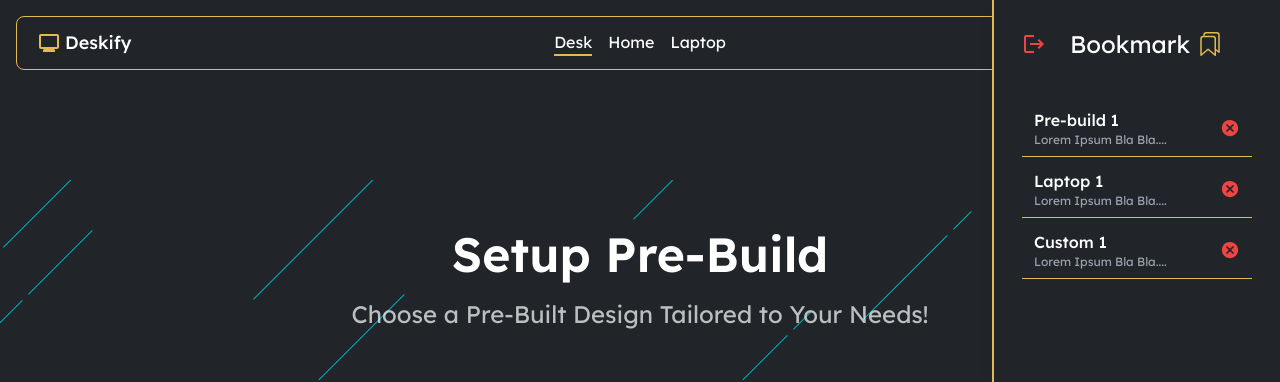
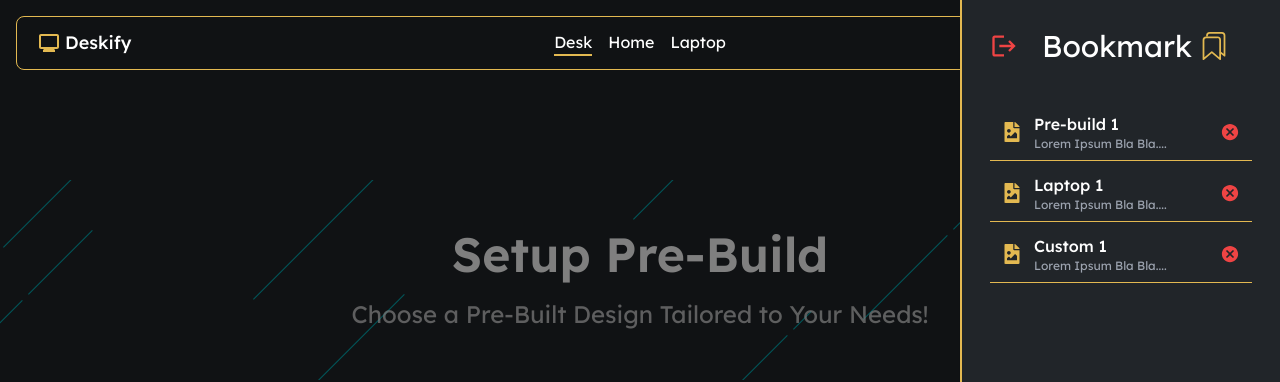
Before and after one commit to kanaee-cloud/deskify-fe, a React (Create React App) app: page /desk in a window 1280 px wide. Both pictures are taken after a click on the button 1231 px from the left and 43 px from the top of the page. Shown: the top 382 px of the page. Built offline with nearby package versions, Linux system fonts and the light colour scheme; no server answers.

Commit message:
perubahan pada sidebar, fix bang

```diff
--- a/src/components/Bookmark.jsx
+++ b/src/components/Bookmark.jsx
@@ -1,39 +1,71 @@
-import React from "react";
+import React, { useState, useEffect } from "react";
 import { IoMdCloseCircle } from "react-icons/io";
 import { MdLogout } from "react-icons/md";
 import { IoBookmarksOutline } from "react-icons/io5";
+import { FaFileImage } from "react-icons/fa";
 
-const Bookmark = ({ onClose }) => {
+const Bookmark = ({ isOpen, onClose }) => {
+  const [isVisible, setIsVisible] = useState(false);
   const bookmarks = [
     { id: 1, name: "Pre-build 1", description: "Lorem Ipsum Bla Bla...." },
     { id: 2, name: "Laptop 1", description: "Lorem Ipsum Bla Bla...." },
     { id: 3, name: "Custom 1", description: "Lorem Ipsum Bla Bla...." },
   ];
 
+  useEffect(() => {
+    if (isOpen) {
+      setIsVisible(true);
+    }
+  }, [isOpen]);
+
+  const handleClose = () => {
+    setIsVisible(false);
+    setTimeout(() => {
+      onClose();
+    }, 300);
+  };
+
   return (
-    <div className="fixed top-0 right-0 z-50 w-72 h-full border-l-2 border-accent bg-primary shadow-lg text-white p-7 transition-transform transform translate-x-0">
-      {/* Header */}
+    <>
+      <div
+        className={`fixed inset-0 bg-black transition-opacity duration-300 ease-in-out z-40
+          ${isVisible ? 'bg-opacity-50' : 'bg-opacity-0 pointer-events-none'}`}
+        onClick={handleClose}
+      />
+
+      <div
+        className={`fixed top-0 right-0 z-50 w-80 h-full border-l-2 border-accent
+          bg-primary shadow-lg text-white p-7 transition-transform duration-300 ease-in-out
+          ${isVisible ? 'translate-x-0' : 'translate-x-full'}`}
+      >
         <div className="flex items-center gap-6">
-        <button onClick={onClose} className="text-red-500">
-          <MdLogout size={24} />
+          <button onClick={handleClose} className="text-red-500">
+            <MdLogout size={28} />
           </button>
           <div className="flex items-center">
-          <h2 className="text-2xl font-normal">Bookmark</h2>
-          <IoBookmarksOutline size={24} className="ml-2 text-accent" />
+            <h2 className="text-3xl font-normal">Bookmark</h2>
+            <IoBookmarksOutline size={28} className="ml-2 text-accent" />
           </div>
         </div>
 
-      {/* List Bookmark */}
         <ul className="mt-12 space-y-3">
-        {bookmarks.map((item) => (
+          {bookmarks.map((item, index) => (
             <li
               key={item.id}
+              style={{
+                opacity: 0,
+                animation: isVisible ? `fadeSlideIn 0.2s ease-out forwards ${index * 0.2}s` : 'none'
+              }}
               className="flex items-center justify-between border-b border-accent pb-2"
             >
-            <div className="ml-3">
+              <div className="flex items-center gap-3 ml-3">
+                <FaFileImage size={20} className="text-accent" />
+                <div className="flex flex-col">
                   <p className="font-medium">{item.name}</p>
                   <p className="text-xs text-gray-400">{item.description}</p>
                 </div>
+              </div>
+
               <button className="text-red-500 mr-3">
                 <IoMdCloseCircle size={20} />
               </button>
@@ -41,6 +73,20 @@ const Bookmark = ({ onClose }) => {
           ))}
         </ul>
       </div>
+
+      <style jsx>{`
+        @keyframes fadeSlideIn {
+          from {
+            opacity: 0;
+            transform: translateX(20px);
+          }
+          to {
+            opacity: 1;
+            transform: translateX(0);
+          }
+        }
+      `}</style>
+    </>
   );
 };
 
--- a/src/components/Navbar.jsx
+++ b/src/components/Navbar.jsx
@@ -52,14 +52,12 @@ const Navbar = () => {
             Laptop
           </NavLink>
         </nav>
-        {/* Ikon Bookmark */}
         <button onClick={() => setIsBookmarkOpen(true)} className="cursor-pointer z-50">
           <IoBookmarksOutline size={24} className="text-accent" />
         </button>
       </header>
 
-      {/* Sidebar Bookmark */}
-      {isBookmarkOpen && <Bookmark onClose={() => setIsBookmarkOpen(false)} />}
+      <Bookmark isOpen={isBookmarkOpen} onClose={() => setIsBookmarkOpen(false)} />
     </>
   );
 };
--- a/src/index.css
+++ b/src/index.css
@@ -2,14 +2,8 @@
 @tailwind components;
 @tailwind utilities;
 
-/* body{
-  font-family: 'Quicksand', sans-serif;
-} */
-
+/* Existing arrow styles */
 .arrow {
-  /* position: absolute; */
-  /* top: 50%;
-  left: 50%; */
   transform: translate(-50%, -50%);
   transform: rotate(360deg);
   cursor: pointer;
@@ -51,7 +45,7 @@
   }
 }
 
-/* HTML: <div class="loader"></div> */
+/* Existing loader styles */
 .loader {
   width: 50px;
   aspect-ratio: 1;
@@ -61,10 +55,13 @@
   animation: l1 1s infinite;
 }
 
+@keyframes l1 {
+  to {
+    transform: rotate(.5turn)
+  }
+}
 
-@keyframes l1 {to{transform: rotate(.5turn)}}
-
-
+/* Existing checkbox styles */
 input[type="checkbox"] {
   appearance: none;
   width: 20px;
@@ -76,12 +73,10 @@ input[type="checkbox"] {
   transition: all 0.3s ease;
 }
 
-
 input[type="checkbox"]:checked {
   background-color: #212529;
   border-color: #212529;
 }
-
 
 input[type="checkbox"]:checked::after {
   content: '✓';
@@ -92,23 +87,8 @@ input[type="checkbox"]:checked::after {
   justify-content: center;
 }
 
-
 input[type="checkbox"]:hover {
   border-color: #888;
-}
-
-@keyframes animate {
-  0% {
-    opacity: 0;
-    transform: rotate(45deg) translate(-20px, -20px);
-  }
-  50% {
-    opacity: 1;
-  }
-  100% {
-    opacity: 0;
-    transform: rotate(45deg) translate(20px, 20px);
-  }
 }
 
 @layer base {
@@ -119,20 +99,74 @@ input[type="checkbox"]:hover {
 
 /* Custom Scrollbar */
 .custom-scrollbar::-webkit-scrollbar {
-  width: 5px; /* Lebar scrollbar lebih ramping */
+  width: 5px;
 }
 
 .custom-scrollbar::-webkit-scrollbar-track {
-  background: #2e2e2e; /* Track warna abu-abu gelap */
-  border-radius: 6px; /* Bikin track lebih smooth */
-  margin: 10px 0; /* Kasih jarak atas-bawah biar nggak full */
+  background: #2e2e2e;
+  border-radius: 6px;
+  margin: 10px 0;
 }
 
 .custom-scrollbar::-webkit-scrollbar-thumb {
-  background: #8c8c8c; /* Thumb warna abu-abu terang */
+  background: #8c8c8c;
   border-radius: 6px;
 }
 
 .custom-scrollbar::-webkit-scrollbar-thumb:hover {
-  background: #a0a0a0; /* Warna saat hover */
+  background: #a0a0a0;
 }
+
+/* New Bookmark Sidebar Animations */
+@keyframes fadeIn {
+  from {
+    opacity: 0;
+    transform: translateX(20px);
+  }
+  to {
+    opacity: 1;
+    transform: translateX(0);
+  }
+}
+
+.animate-fadeIn {
+  animation: fadeIn 0.5s ease-out forwards;
+}
+
+/* Sidebar transition utilities */
+.sidebar-enter {
+  transform: translateX(100%);
+}
+
+.sidebar-enter-active {
+  transform: translateX(0%);
+  transition: transform 300ms ease-in-out;
+}
+
+.sidebar-exit {
+  transform: translateX(0%);
+}
+
+.sidebar-exit-active {
+  transform: translateX(100%);
+  transition: transform 300ms ease-in-out;
+}
+
+/* Overlay transition utilities */
+.overlay-enter {
+  opacity: 0;
+}
+
+.overlay-enter-active {
+  opacity: 1;
+  transition: opacity 300ms ease-in-out;
+}
+
+.overlay-exit {
+  opacity: 1;
+}
+
+.overlay-exit-active {
+  opacity: 0;
+  transition: opacity 300ms ease-in-out;
+}
```
Also changed, not shown: tailwind.config.js (line endings or trailing spaces). Lines whose indentation alone changed are shown as unchanged.
